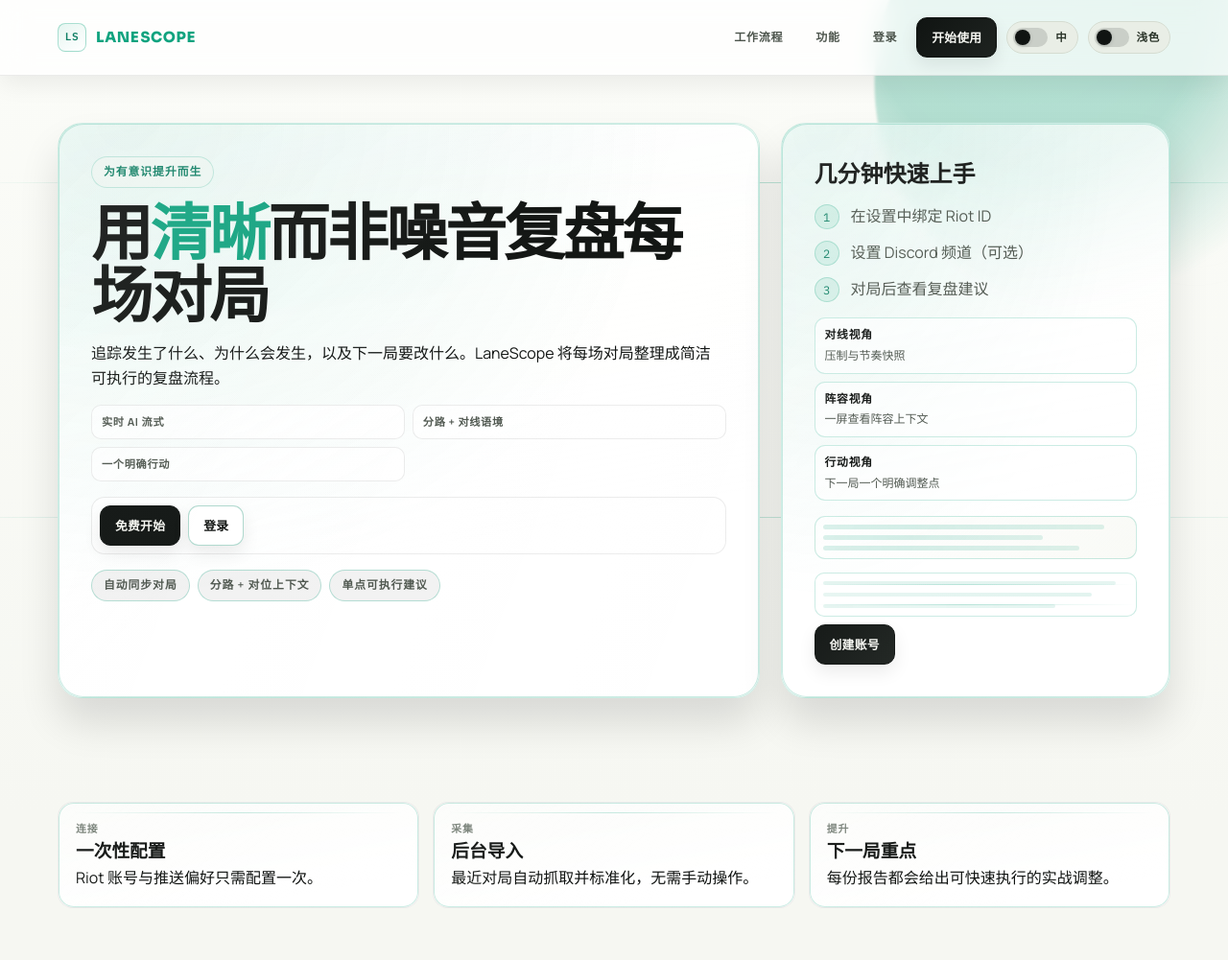
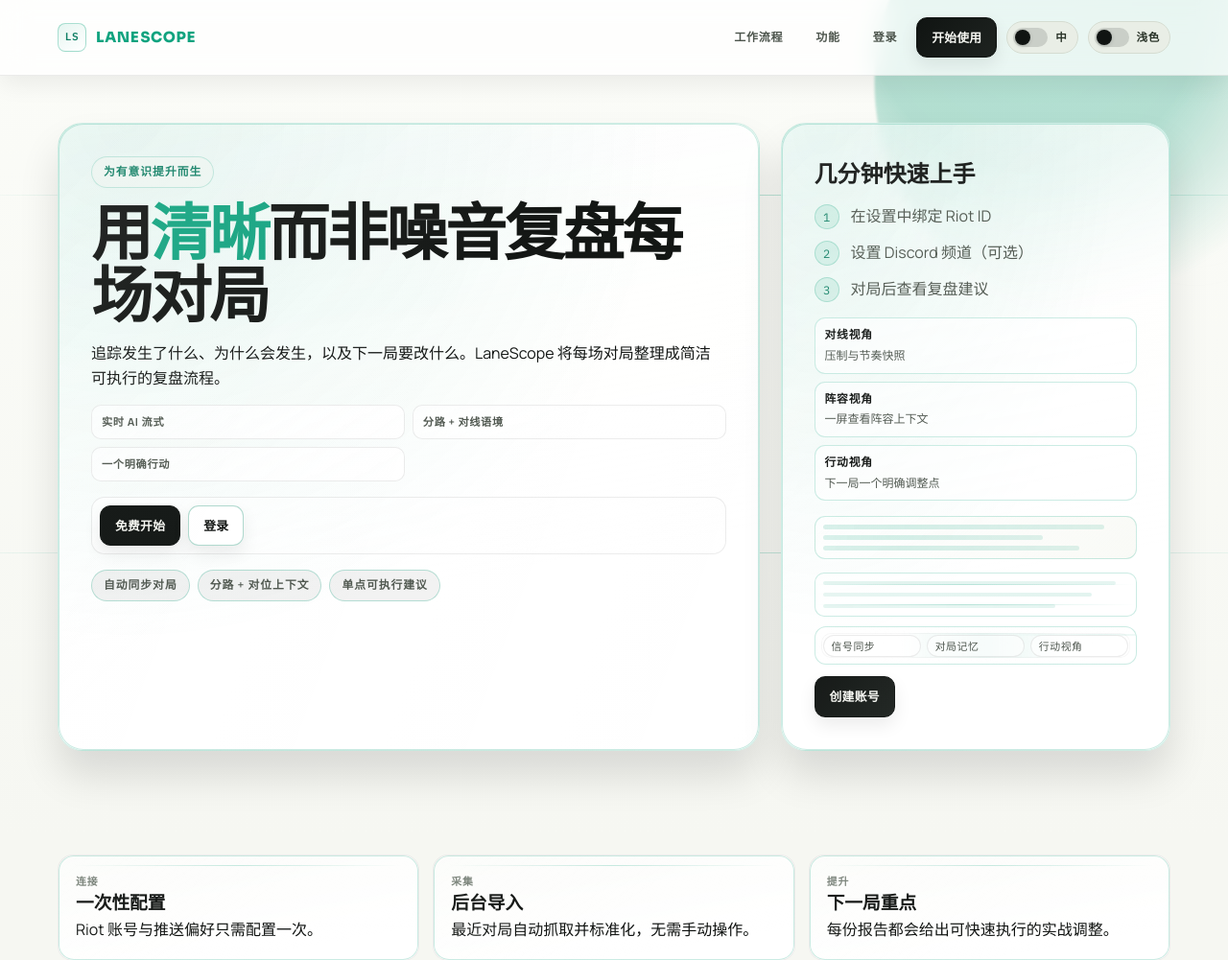
Before and after one commit to yd1008/lol-analyzer, a Flask app: page / in a window 1280 px wide. Shown: the top 1001 px of the page at 96% size. Run offline with Flask 3, Linux system fonts and the light colour scheme.

Commit message:
feat: add futuristic ribbon motif to landing hero

```diff
--- a/app/static/css/style.css
+++ b/app/static/css/style.css
@@ -2555,6 +2555,64 @@ h4,
 .glyph-track:nth-child(2) { width: 88%; animation-delay: -0.65s; }
 .glyph-track:nth-child(3) { width: 76%; animation-delay: -1.2s; }
 
+.hero-future-ribbon {
+    position: relative;
+    margin: 10px 0 12px;
+    border: 1px solid var(--accent-border-subtle);
+    border-radius: 12px;
+    padding: 8px 8px 7px;
+    display: grid;
+    grid-template-columns: repeat(3, minmax(0, 1fr));
+    gap: 6px;
+    background:
+        radial-gradient(130% 200% at 15% 20%, var(--surface-overlay), transparent 64%),
+        linear-gradient(155deg, var(--surface-soft-overlay) 0%, var(--bg-card) 78%);
+    overflow: hidden;
+}
+
+.hero-future-ribbon::after {
+    content: "";
+    position: absolute;
+    inset: 6px;
+    border-radius: 10px;
+    border: 1px solid var(--surface-outline);
+    pointer-events: none;
+    opacity: 0.42;
+    background: linear-gradient(90deg, transparent 0%, transparent 24%, var(--accent-border-subtle) 52%, transparent 80%, transparent 100%);
+    animation: aiSweep 1.6s linear infinite;
+}
+
+.hero-ribbon-glow {
+    position: absolute;
+    right: -22%;
+    top: 7px;
+    width: 64%;
+    height: 2px;
+    background: linear-gradient(90deg, transparent 0%, var(--accent-soft) 48%, transparent 100%);
+    border-radius: 999px;
+    opacity: 0.76;
+    animation: aiSweep 2.2s linear infinite;
+    pointer-events: none;
+}
+
+.hero-ribbon-label {
+    position: relative;
+    z-index: 1;
+    border: 1px solid var(--surface-outline);
+    background: var(--surface-soft-overlay);
+    color: var(--text-secondary);
+    border-radius: 999px;
+    padding: 5px 8px;
+    font-size: 0.68rem;
+    line-height: 1.05;
+    letter-spacing: 0.05em;
+    text-transform: uppercase;
+    white-space: nowrap;
+    overflow: hidden;
+    text-overflow: ellipsis;
+    min-width: 0;
+}
+
 .hero-signal-grid {
     display: grid;
     gap: 8px;
--- a/app/templates/main/landing.html
+++ b/app/templates/main/landing.html
@@ -73,6 +73,12 @@
                 <span class="glyph-track"></span>
                 <span class="glyph-track"></span>
                 <span class="glyph-track"></span>
+            </div>
+            <div class="hero-future-ribbon" aria-hidden="true">
+                <span class="hero-ribbon-glow"></span>
+                <span class="hero-ribbon-label">{{ lt('Signal Sync', '信号同步') }}</span>
+                <span class="hero-ribbon-label">{{ lt('Replay Memory', '对局记忆') }}</span>
+                <span class="hero-ribbon-label">{{ lt('Action Lens', '行动视角') }}</span>
             </div>
             {% if current_user.is_authenticated %}
             <a href="{{ url_for('dashboard.settings') }}" class="btn btn-primary btn-sm">{{ lt('Go to Setup', '前往设置') }}</a>
```
Also changed, not shown: tests/test_routes.py (+4 -0 lines).
